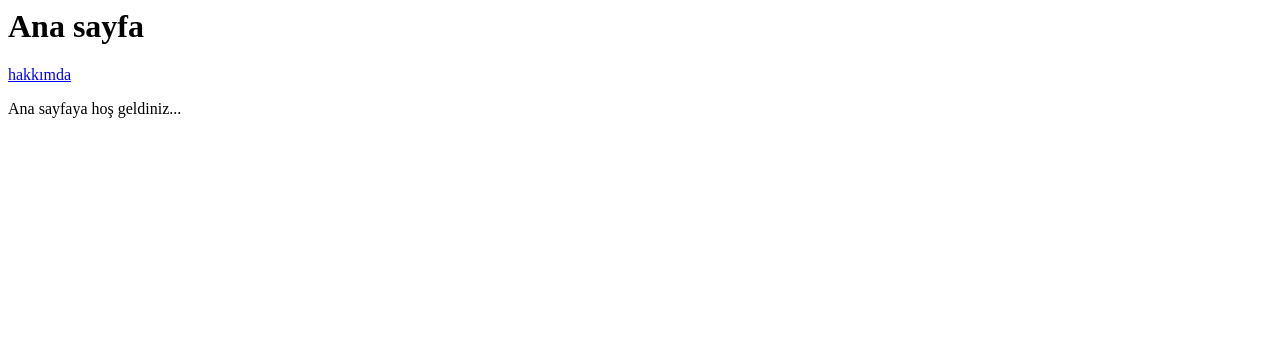
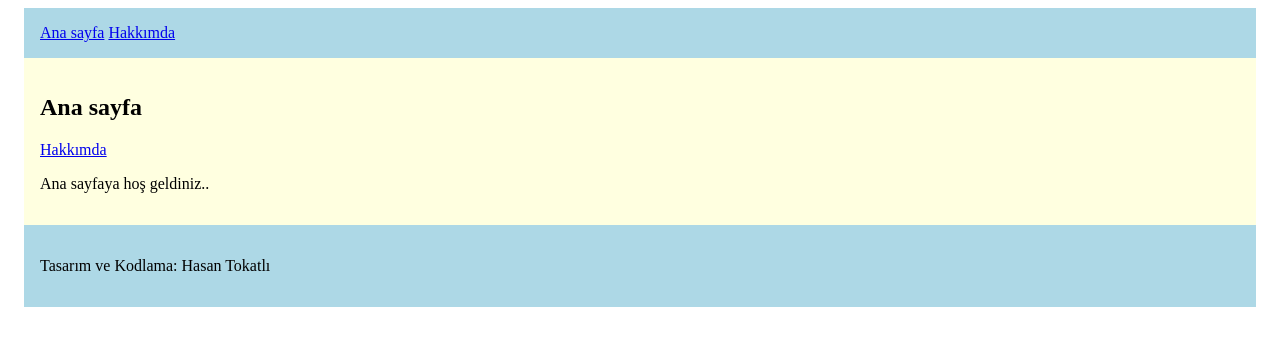
Before and after one commit to Zeynepnr/ilkprojem, a plain HTML site: page index.html in a window 1280 px wide. Drawn offline with Linux system fonts and the light colour scheme.

Commit message:
sayfa düzeni değiştirildi

```diff
--- a/index.html
+++ b/index.html
@@ -1,12 +1,49 @@
 <html>
   <head>
     <title>Ana sayfa</title>
+    <style>
+      .container { /* etiketler için grup oluşturur */
+        max-width: 1200px; /* maksimum genişlik */
+        margin: 0 auto; /* üst ve alttan 0 boşluk, sol ve sağdan otomatik (ortalar) */
+      }
+
+      header {
+        background-color: lightblue;
+        padding: 1rem;
+      }
+
+      section {
+        background-color: lightyellow;
+        padding: 1rem;
+      }
+
+      footer {
+        background-color: lightblue;
+        padding: 1rem;
+      }
+    </style>
   </head>
 
   <body>
+
+    <header class="container">
+      <nav>
+        <a href="index.html">Ana sayfa</a>
+        <a href="hakkimda.html">Hakkımda</a>
+      </nav>
+    </header>
+
+    <section class="container">
       <h1>Ana sayfa</h1>
-  <a href="hakkimda.html">hakkımda</a>
+      <a href="hakkimda.html"> Hakkımda </a>
 
-  <p>Ana sayfaya hoş geldiniz...</p>
+      <p>Ana sayfaya hoş geldiniz..</p>
+    </section>
+
+    <footer class="container">
+      <p>Tasarım ve Kodlama: Hasan Tokatlı</p>
+    </footer>
+
+
   </body>
 </html>
```
Lines whose indentation alone changed are shown as unchanged.
